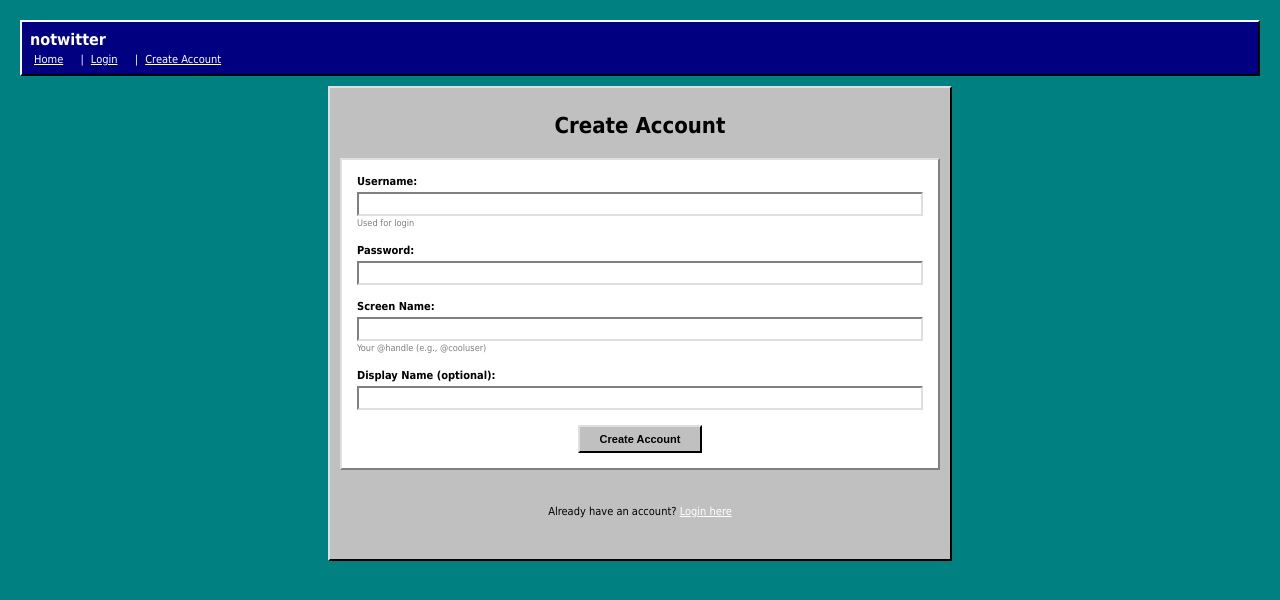
After one commit to jalenjaloney/final_project, a Flask app: page /create_account in a window 1280 px wide. The commit adds this page. Shown: the top 600 px of the page. Run offline with Flask 3, Linux system fonts and the light colour scheme; parts of the project's set-up code (start-up, migrations or seed data) failed here and were passed over.

Commit message:
account creation

```diff
--- a/services/postgres/schema.sql
+++ b/services/postgres/schema.sql
@@ -5,7 +5,7 @@ CREATE EXTENSION rum;
 BEGIN;
 
 CREATE TABLE users (
-    id_users BIGINT PRIMARY KEY,
+    id_users BIGSERIAL PRIMARY KEY,
     screen_name TEXT,
     name TEXT,
     created_at TIMESTAMPTZ
--- a/services/web/manage.py
+++ b/services/web/manage.py
@@ -1,6 +1,6 @@
 from flask.cli import FlaskGroup
 
-from project import app, db, User
+from project import app, db
 
 
 cli = FlaskGroup(app)
--- a/services/web/project/__init__.py
+++ b/services/web/project/__init__.py
@@ -7,25 +7,20 @@ from flask import (
     send_from_directory,
     request,
     render_template,
+    session,
+    redirect,
+    url_for,
+    flash,
 )
 from flask_sqlalchemy import SQLAlchemy
 from sqlalchemy import text
 from werkzeug.utils import secure_filename
+from werkzeug.security import generate_password_hash, check_password_hash
 
 app = Flask(__name__)
 app.config.from_object("project.config.Config")
+app.secret_key = os.environ.get("SECRET_KEY", "dev-secret-key-change-in-production")
 db = SQLAlchemy(app)
-
-
-class User(db.Model):
-    __tablename__ = "users"
-
-    id = db.Column(db.Integer, primary_key=True)
-    email = db.Column(db.String(128), unique=True, nullable=False)
-    active = db.Column(db.Boolean(), default=True, nullable=False)
-
-    def __init__(self, email):
-        self.email = email
 
 
 @app.route("/")
@@ -49,6 +44,108 @@ def home():
     tweets = result.fetchall()
 
     return render_template("home.html", tweets=tweets, page=page)
+
+
+@app.route("/login", methods=["GET", "POST"])
+def login():
+    if request.method == "POST":
+        username = request.form.get("username")
+        password = request.form.get("password")
+
+        if not username or not password:
+            flash("Username and password are required")
+            return render_template("login.html")
+
+        # Check credentials
+        sql = text("""
+            SELECT credentials.id_credentials, credentials.id_users,
+                   credentials.password, users.screen_name
+            FROM credentials
+            JOIN users ON credentials.id_users = users.id_users
+            WHERE credentials.username = :username
+        """)
+
+        result = db.session.execute(sql, {'username': username})
+        user = result.fetchone()
+
+        if user and check_password_hash(user.password, password):
+            session['user_id'] = user.id_users
+            session['screen_name'] = user.screen_name
+            flash(f"Welcome back, @{user.screen_name}!")
+            return redirect(url_for('home'))
+        else:
+            flash("Invalid username or password")
+            return render_template("login.html")
+
+    return render_template("login.html")
+
+
+@app.route("/logout")
+def logout():
+    session.clear()
+    flash("You have been logged out")
+    return redirect(url_for('home'))
+
+
+@app.route("/create_account", methods=["GET", "POST"])
+def create_account():
+    if request.method == "POST":
+        username = request.form.get("username")
+        password = request.form.get("password")
+        screen_name = request.form.get("screen_name")
+        name = request.form.get("name")
+
+        if not username or not password or not screen_name:
+            flash("Username, password, and screen name are required")
+            return render_template("create_account.html")
+
+        # Check if username exists
+        sql = text("SELECT id_credentials FROM credentials WHERE username = :username")
+        result = db.session.execute(sql, {'username': username})
+        if result.fetchone():
+            flash("Username already exists")
+            return render_template("create_account.html")
+
+        # Create user
+        try:
+            # Insert into users table
+            sql = text("""
+                INSERT INTO users (screen_name, name, created_at)
+                VALUES (:screen_name, :name, NOW())
+                RETURNING id_users
+            """)
+            result = db.session.execute(sql, {
+                'screen_name': screen_name,
+                'name': name or screen_name
+            })
+            user_id = result.fetchone()[0]
+
+            # Insert into credentials table
+            hashed_password = generate_password_hash(password)
+            sql = text("""
+                INSERT INTO credentials (id_users, username, password, created_at)
+                VALUES (:id_users, :username, :password, NOW())
+            """)
+            db.session.execute(sql, {
+                'id_users': user_id,
+                'username': username,
+                'password': hashed_password
+            })
+
+            db.session.commit()
+
+            # Auto-login
+            session['user_id'] = user_id
+            session['screen_name'] = screen_name
+            flash(f"Account created! Welcome, @{screen_name}!")
+            return redirect(url_for('home'))
+
+        except Exception as e:
+            db.session.rollback()
+            flash(f"Error creating account: {str(e)}")
+            return render_template("create_account.html")
+
+    return render_template("create_account.html")
 
 
 @app.route("/static/<path:filename>")
--- /dev/null
+++ b/services/web/project/templates/create_account.html
@@ -0,0 +1,73 @@
+<!doctype html>
+<html>
+<head>
+    <title>Create Account - notwitter</title>
+    <link rel="stylesheet" href="{{ url_for('static', filename='styles.css') }}">
+</head>
+
+<body>
+
+<header>
+    <h2>notwitter</h2>
+    <nav>
+        <a href="/">Home</a> |
+        <a href="/login">Login</a> |
+        <a href="/create_account">Create Account</a>
+    </nav>
+</header>
+
+<div class="tweets">
+    <h1 style="text-align: center; margin-bottom: 20px;">Create Account</h1>
+
+    {% with messages = get_flashed_messages() %}
+        {% if messages %}
+            {% for message in messages %}
+                <div style="background: #fff; padding: 8px; margin-bottom: 8px; border: 2px solid #ff0000; color: #000;">
+                    {{ message }}
+                </div>
+            {% endfor %}
+        {% endif %}
+    {% endwith %}
+
+    <form method="POST" style="background: #fff; padding: 15px; border-top: 2px solid #dfdfdf; border-left: 2px solid #dfdfdf; border-right: 2px solid #808080; border-bottom: 2px solid #808080;">
+        <div style="margin-bottom: 15px;">
+            <label for="username" style="display: block; margin-bottom: 4px; font-weight: bold;">Username:</label>
+            <input type="text" id="username" name="username" required
+                   style="width: 100%; padding: 4px; border-top: 2px solid #808080; border-left: 2px solid #808080; border-right: 2px solid #dfdfdf; border-bottom: 2px solid #dfdfdf; font-family: 'MS Sans Serif', Arial; font-size: 11px; box-sizing: border-box;">
+            <small style="color: #808080;">Used for login</small>
+        </div>
+
+        <div style="margin-bottom: 15px;">
+            <label for="password" style="display: block; margin-bottom: 4px; font-weight: bold;">Password:</label>
+            <input type="password" id="password" name="password" required
+                   style="width: 100%; padding: 4px; border-top: 2px solid #808080; border-left: 2px solid #808080; border-right: 2px solid #dfdfdf; border-bottom: 2px solid #dfdfdf; font-family: 'MS Sans Serif', Arial; font-size: 11px; box-sizing: border-box;">
+        </div>
+
+        <div style="margin-bottom: 15px;">
+            <label for="screen_name" style="display: block; margin-bottom: 4px; font-weight: bold;">Screen Name:</label>
+            <input type="text" id="screen_name" name="screen_name" required
+                   style="width: 100%; padding: 4px; border-top: 2px solid #808080; border-left: 2px solid #808080; border-right: 2px solid #dfdfdf; border-bottom: 2px solid #dfdfdf; font-family: 'MS Sans Serif', Arial; font-size: 11px; box-sizing: border-box;">
+            <small style="color: #808080;">Your @handle (e.g., @cooluser)</small>
+        </div>
+
+        <div style="margin-bottom: 15px;">
+            <label for="name" style="display: block; margin-bottom: 4px; font-weight: bold;">Display Name (optional):</label>
+            <input type="text" id="name" name="name"
+                   style="width: 100%; padding: 4px; border-top: 2px solid #808080; border-left: 2px solid #808080; border-right: 2px solid #dfdfdf; border-bottom: 2px solid #dfdfdf; font-family: 'MS Sans Serif', Arial; font-size: 11px; box-sizing: border-box;">
+        </div>
+
+        <div style="text-align: center;">
+            <button type="submit"
+                    style="padding: 6px 20px; background: #c0c0c0; color: #000; border-top: 2px solid #dfdfdf; border-left: 2px solid #dfdfdf; border-right: 2px solid #000; border-bottom: 2px solid #000; font-weight: bold; font-size: 11px;">
+                Create Account
+            </button>
+        </div>
+    </form>
+
+    <p style="text-align: center; margin-top: 15px;">
+        Already have an account? <a href="/login">Login here</a>
+    </p>
+</div>
+
+</body>
+</html>
```
Also changed, not shown: services/web/project/templates/home.html (+7 -1 lines), services/web/project/templates/login.html (added, +59 -0 lines), 1 other file.
